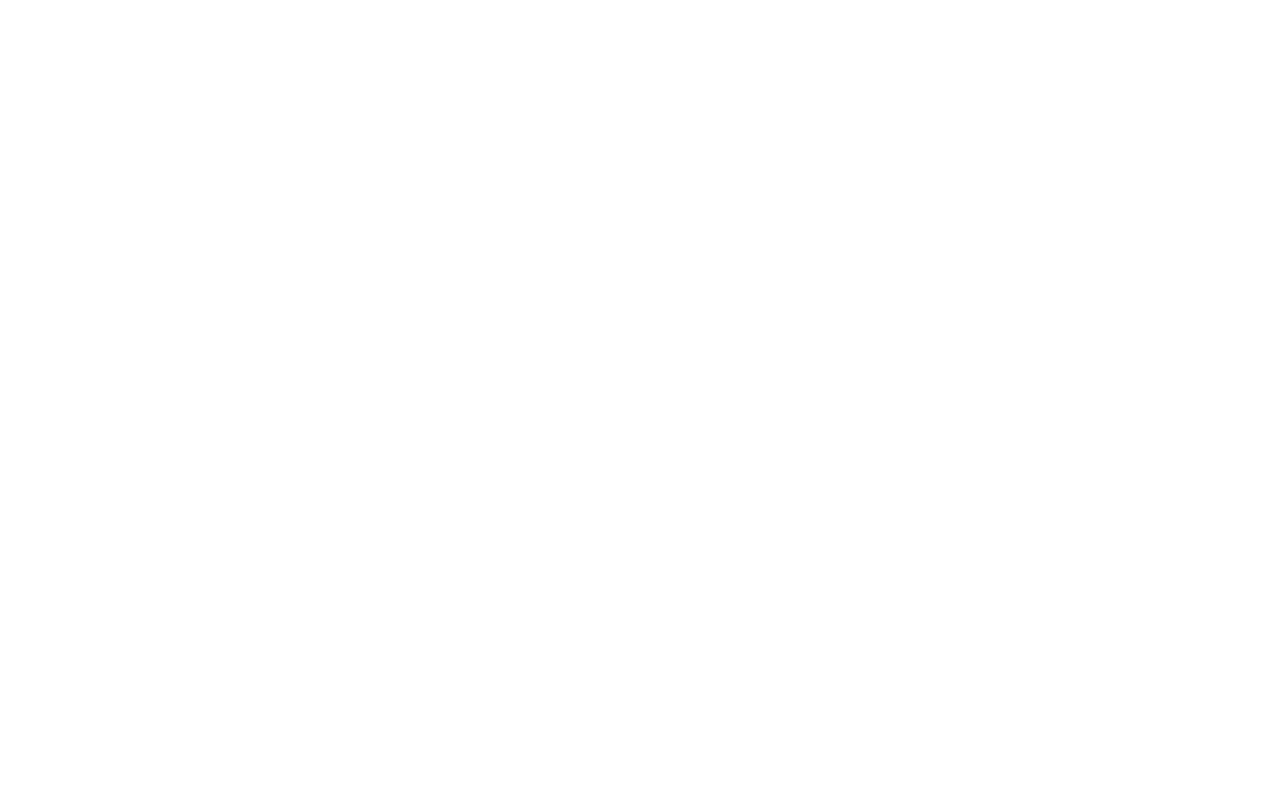
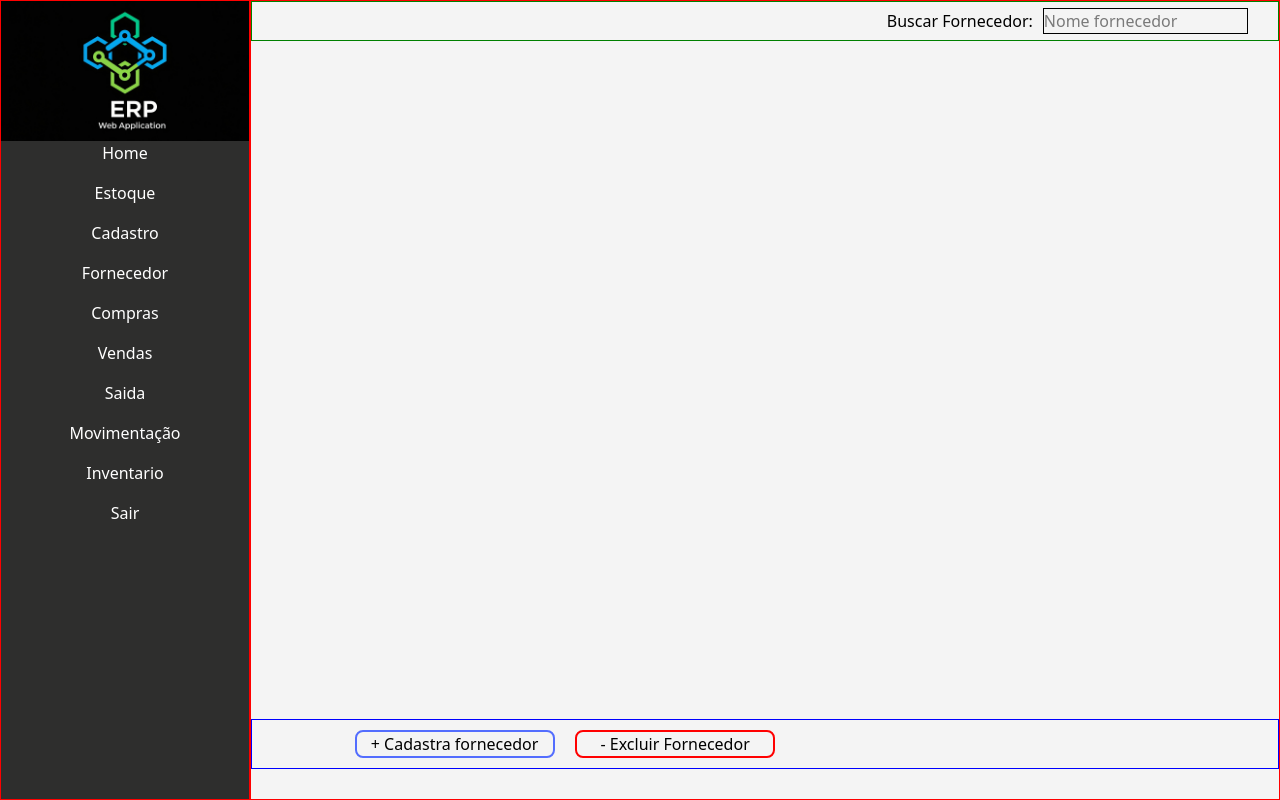
Before and after one commit to mattheeus133/ErpWebReact, a React (Vite) app: page /fornecedor in a window 1280 px wide. Before the commit this address had no page. Built offline with nearby package versions, Linux system fonts and the light colour scheme.

Commit message:
Ajuste da pag fornecedor

```diff
--- a/src/App.jsx
+++ b/src/App.jsx
@@ -7,6 +7,7 @@
 import Header from './components/Header'
 import HomePag from './pages/HomePag'
 import Cadastro from './pages/Cadastro'
+import Fornecedor from './pages/Fornecedor'
 
 
 {/*function Layout(){
@@ -48,6 +49,7 @@
     → Ou seja, quando o usuário acessa http://localhost:3000/, vai renderizar <Home /> dentro do <Layout />. */}
          <Route path="estoque" element={<Estoque/>} /> {/*E dentro do <Outlet /> do layout, coloca o componente <Estoque />. */}
          <Route path="cadastro" element={<Cadastro/>}/>
+         <Route path="fornecedor" element={<Fornecedor/>}/>
         </Route>
       </Routes>
     </BrowserRouter>
--- a/src/components/Header.jsx
+++ b/src/components/Header.jsx
@@ -46,7 +46,7 @@
                 <Li><Link to={"/"}  className="block w-full h-full">Home</Link></Li>
                 <Li><Link to={"/estoque"}  className="block w-full h-full">Estoque</Link></Li>
                 <Li><Link to={"/cadastro"} className="block w-full h-full">Cadastro</Link></Li>
-                <Li>Fornecedor</Li>
+                <Li><Link to={"/fornecedor"} className="block w-full h-full">Fornecedor</Link></Li>
                 <Li>Compras</Li>
                 <Li>Vendas</Li>
                 <Li>Saida</Li>
--- a/src/pages/Estoque.jsx
+++ b/src/pages/Estoque.jsx
@@ -31,6 +31,25 @@
     width: 30%;
     left: 55%;
     top: 0;
+`
+
+const Input = styled.input`
+    border: 1px solid black;
+    width: 20%;
+    min-width: 15%;
+    height: 2em;
+    border-radius: 5px;
+
+`
+const Form = styled.form`
+    display: flex;
+    align-content: center;
+    align-items: center;
+    justify-content: flex-end;
+    height: 100%;
+    margin-right: 10px; // margin a direita
+    gap: 10px; // espaçamento dos elementos
+
 `
 
 function MainPag(){
@@ -73,8 +92,8 @@
     return(
         <ContainerMain>
            <Busca>
-        <form onSubmit={buscarProdutoPorCodigo}>
-            <input
+            <Form onSubmit={buscarProdutoPorCodigo}>
+                <Input
                     type="text"
                     placeholder="Digite o codigo"
                     value={codigo}
@@ -82,7 +101,7 @@
 
                 />
                 <button type="submit">Buscar</button>
-        </form>
+            </Form>
            </Busca>
            <MainConteudo>
 
--- /dev/null
+++ b/src/pages/Fornecedor.jsx
@@ -0,0 +1,89 @@
+//Sempre lembrar de criar a rota da pag
+
+import styled from "styled-components"
+
+
+const ContainerFor = styled.div`
+    border: 1px solid red;
+    height: 100%;
+
+`
+const DivInput = styled.div`
+    border: 1px solid green;
+    height: 40px;
+    display: flex;
+    align-items: center;
+    justify-content: flex-end;
+
+`
+const Label = styled.div`
+    margin: 10px;
+`
+
+const Input = styled.input`
+  border: 1px solid black ;
+  margin-right: 30px;
+  width: 20%;
+
+`
+
+const DivBtns = styled.div`
+    border: 1px solid blue;
+    position: relative;
+    top: 85%;
+    height: 50px;
+    display: flex;
+    align-items: center;
+`
+
+const BtnCadForne =styled.button`
+    margin-left: 10%;
+    border-radius: 8px;
+    border: 2px solid #536DFE;
+    width: 200px;
+    cursor: pointer;
+
+    &:hover{
+        background: #536DFE;
+        color: white;
+    }
+
+`
+
+const BtnDelForne = styled.button`
+     border-radius: 8px;
+     border: 2px solid #ff0000;
+     width: 200px;
+     margin: 2%;
+
+     &:hover{
+        background: #ff0000;
+        color: white;
+     }
+`
+
+
+
+function Fornecedor (){
+    return(
+        <ContainerFor>
+            <DivInput>
+                <Label>Buscar Fornecedor: </Label>
+                <Input
+                type="text"
+                placeholder="Nome fornecedor"
+                />
+            </DivInput>
+
+            <DivBtns>
+                <BtnCadForne>+ Cadastra fornecedor</BtnCadForne>
+                <BtnDelForne>- Excluir Fornecedor</BtnDelForne>
+            </DivBtns>
+
+
+        </ContainerFor>
+
+    )
+}
+
+export default Fornecedor
```
Lines whose indentation alone changed are shown as unchanged.
